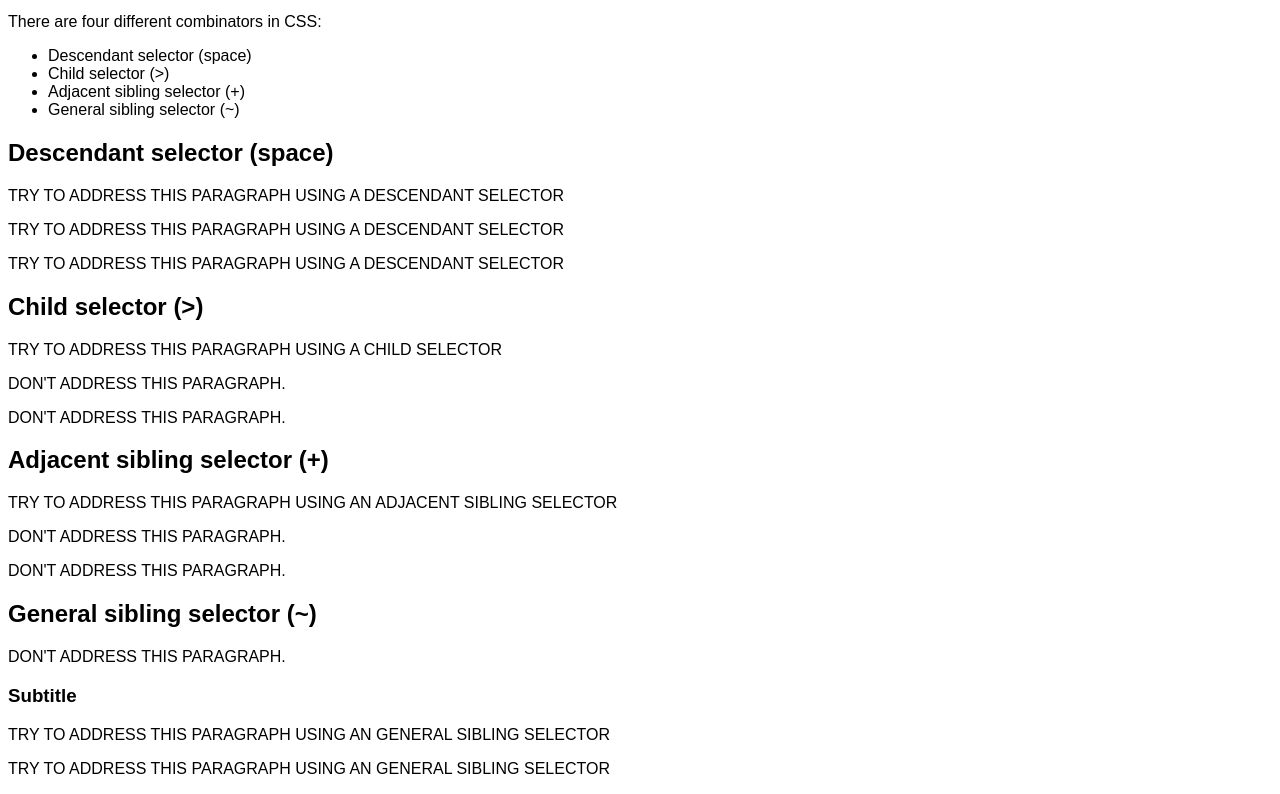
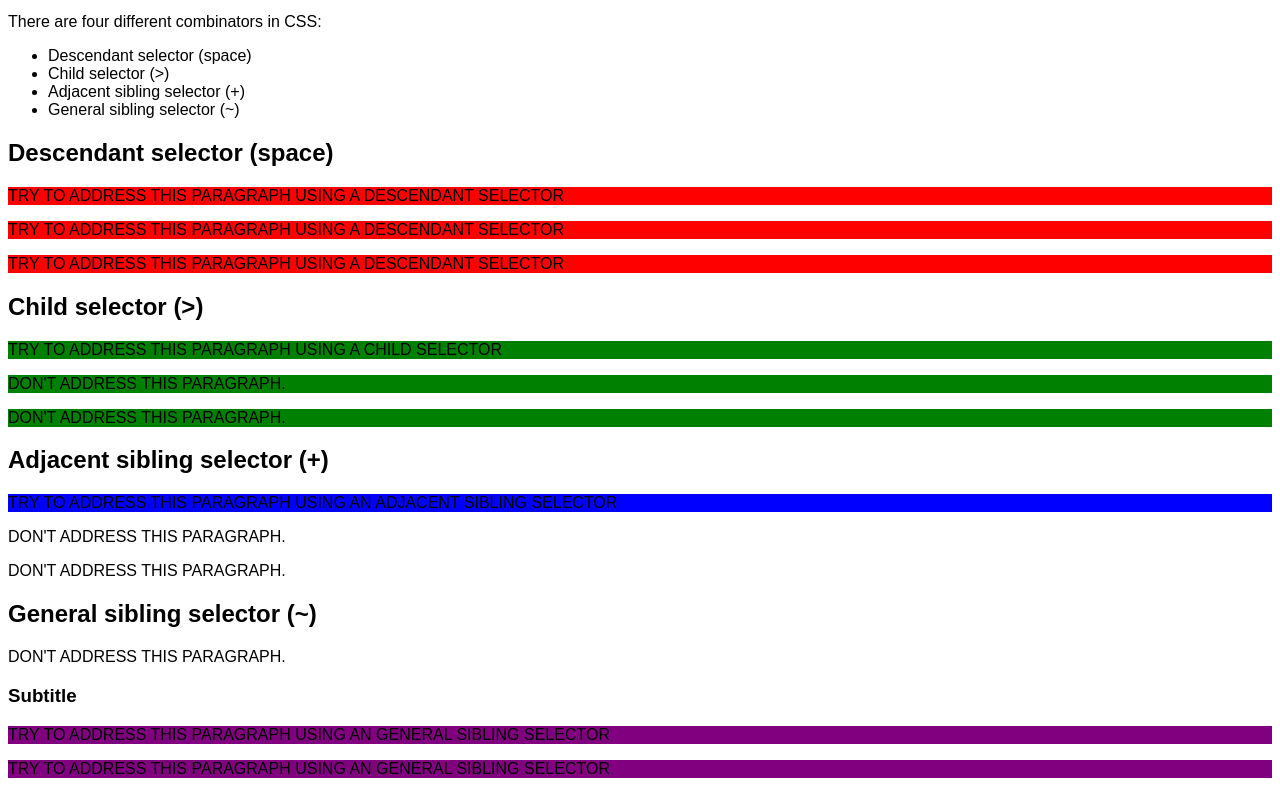
Before and after one commit to EHB-MCT/web1-exercise-03-LeendertPlaetinck, a plain HTML site: page index.html in a window 1280 px wide. Shown: the part 101-895 px from the top of the page. Drawn offline with Linux system fonts and the light colour scheme.

Commit message:
made exercise 3

```diff
--- a/index.html
+++ b/index.html
@@ -31,11 +31,11 @@
 
         <p>TRY TO ADDRESS THIS PARAGRAPH USING A DESCENDANT SELECTOR</p>
 
-        <div>
-            <p>TRY TO ADDRESS THIS PARAGRAPH USING A DESCENDANT SELECTOR</p>
 
-            <p>TRY TO ADDRESS THIS PARAGRAPH USING A DESCENDANT SELECTOR</p>
-        </div>
+        <p>TRY TO ADDRESS THIS PARAGRAPH USING A DESCENDANT SELECTOR</p>
+
+        <p>TRY TO ADDRESS THIS PARAGRAPH USING A DESCENDANT SELECTOR</p>
+
     </div>
 
     <div class="child-selector">
@@ -43,11 +43,11 @@
 
         <p>TRY TO ADDRESS THIS PARAGRAPH USING A CHILD SELECTOR</p>
 
-        <div>
-            <p>DON'T ADDRESS THIS PARAGRAPH.</p>
 
-            <p>DON'T ADDRESS THIS PARAGRAPH.</p>
-        </div>
+        <p>DON'T ADDRESS THIS PARAGRAPH.</p>
+
+        <p>DON'T ADDRESS THIS PARAGRAPH.</p>
+
     </div>
 
     <div class="adjacent-sibling-selector">
--- a/style.css
+++ b/style.css
@@ -1,3 +1,23 @@
 body {
     font-family: Arial, Helvetica, sans-serif;
 }
+
+
+
+
+.descendant-selector p {
+    background-color: red;
+}
+
+.child-selector>p {
+    background-color: green;
+}
+
+.adjacent-sibling-selector h2+p {
+    background-color: blue;
+}
+
+
+h3~p {
+    background-color: purple;
+}
```
